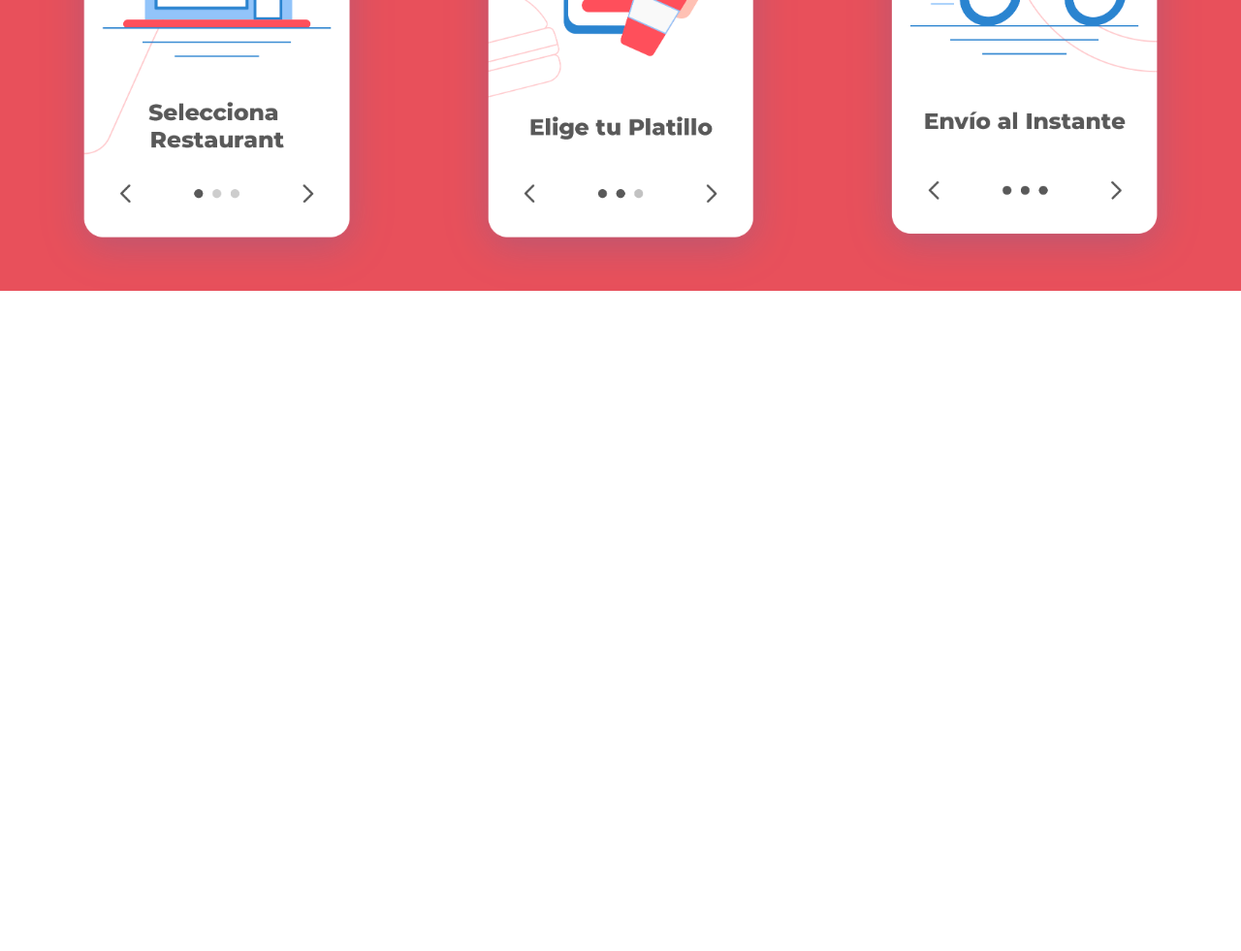
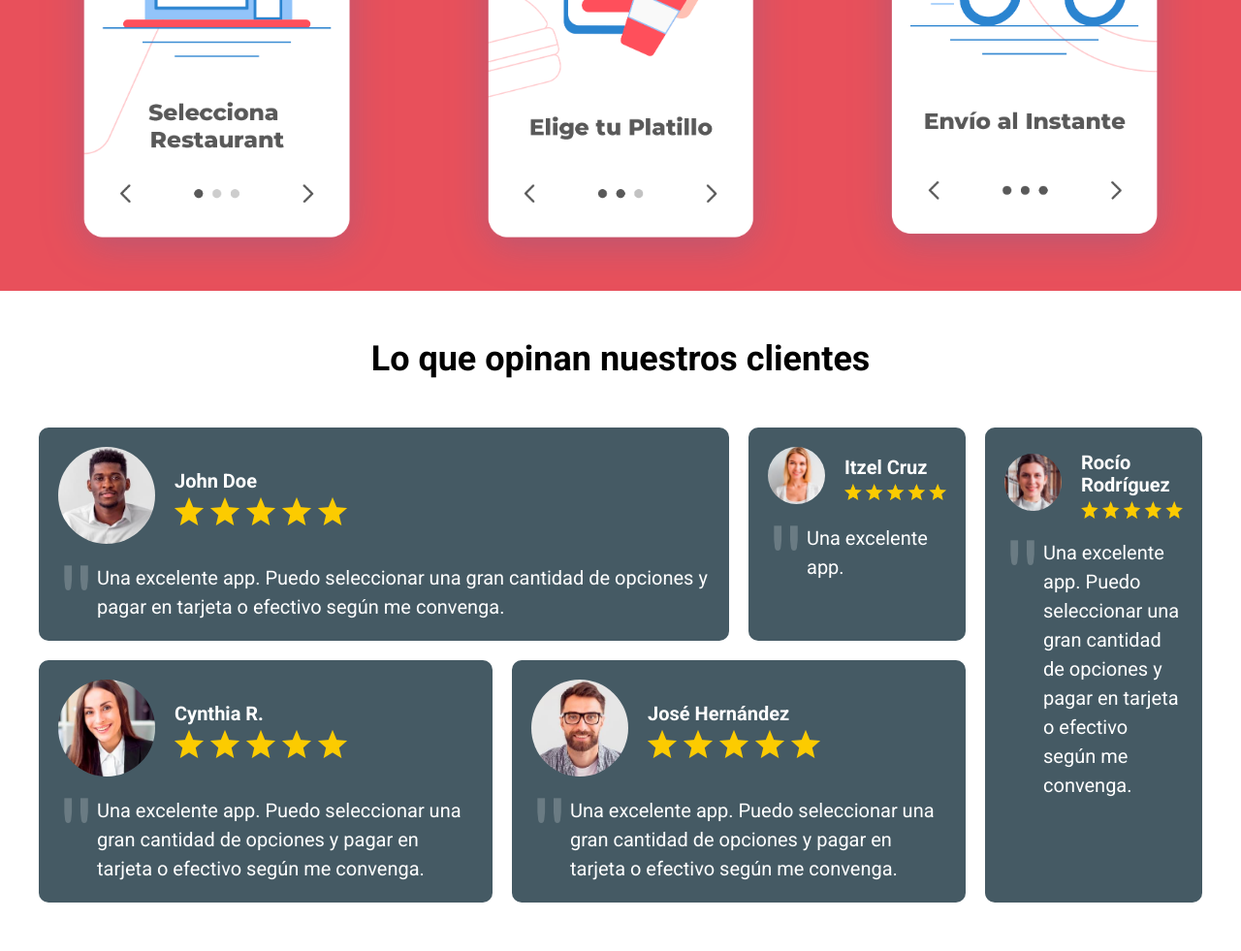
Before and after one commit to ErikaPalma/DeliveryApp, a website: page index.html in a window 1280 px wide. Shown: the part 1495-2476 px from the top of the page at 97% size. Before the commit the page ends 1795 px from the top, so only its background shows below. Drawn offline with Linux system fonts and the light colour scheme.

Commit message:
Sección de testimonios con CSS Grid

```diff
--- a/index.html
+++ b/index.html
@@ -51,7 +51,7 @@
         <img class="pasos__wave" src="build/img/wave.svg" alt="separador ola">
 
         <div class="pasos__contenido">
-            <h2 class="pasos__heading">¿Cómo funciona?<span>tan fácil como 1, 2 y 3</span></h2>
+            <h2 class="pasos__heading">¿Cómo funciona?<span>Tan fácil como 1, 2 y 3</span></h2>
             <div class="contenedor pasos__grid">
                 <div class="pasos__paso">
                     <img class="pasos__imagen" src="build/img/paso_1.png"  alt="paso 1 - Selecciona">
@@ -68,5 +68,92 @@
 
     </section>
 
+    <section class="testimonios contenedor">
+        <h2 class="testimonios__heading text-center">Lo que opinan nuestros clientes</h2>
+        <div class="testimonios__grid">
+            <div class="testimonio">
+                <header class="testimonio__header">
+                    <div class="testimonio__imagen">
+                        <img src="build/img/testimonial1.jpg" alt="imagen cliente 1" >
+                    </div>
+                    <div class="testimonio__info">
+                        <p class="testimonio__autor">John Doe</p>
+                        <img class="testimonio__calificacion" src="build/img/estrellas.png" alt="imagen estrellas calificación">
+                    </div>
+                </header>
+                <blockquote class="testimonio__texto">
+                    Una excelente app. Puedo seleccionar una gran cantidad de opciones y pagar en tarjeta o efectivo
+                    según me convenga.
+                </blockquote>
+            </div><!--Fin bloque testimonios-->
+
+            <div class="testimonio">
+                <header class="testimonio__header">
+                    <div class="testimonio__imagen">
+                        <img src="build/img/testimonial5.jpg" alt="imagen cliente 5" >
+                    </div>
+                    <div class="testimonio__info">
+                        <p class="testimonio__autor">Itzel Cruz</p>
+                        <img class="testimonio__calificacion" src="build/img/estrellas.png" alt="imagen estrellas calificación">
+                    </div>
+                </header>
+                <blockquote class="testimonio__texto">
+                    Una excelente app.
+                </blockquote>
+            </div><!--Fin bloque testimonios-->
+
+            <div class="testimonio">
+                <header class="testimonio__header">
+                    <div class="testimonio__imagen">
+                        <img src="build/img/testimonial4.jpg" alt="imagen cliente 4" >
+                    </div>
+                    <div class="testimonio__info">
+                        <p class="testimonio__autor">Rocío Rodríguez</p>
+                        <img class="testimonio__calificacion" src="build/img/estrellas.png" alt="imagen estrellas calificación">
+                    </div>
+                </header>
+                <blockquote class="testimonio__texto">
+                    Una excelente app.
+                    Puedo seleccionar una gran cantidad de opciones y pagar en tarjeta o efectivo
+                    según me convenga.
+                </blockquote>
+            </div><!--Fin bloque testimonios-->
+
+            <div class="testimonio">
+                <header class="testimonio__header">
+                    <div class="testimonio__imagen">
+                        <img src="build/img/testimonial2.jpg" alt="imagen cliente 2" >
+                    </div>
+                    <div class="testimonio__info">
+                        <p class="testimonio__autor">Cynthia R.</p>
+                        <img class="testimonio__calificacion" src="build/img/estrellas.png" alt="imagen estrellas calificación">
+                    </div>
+                </header>
+                <blockquote class="testimonio__texto">
+                    Una excelente app. Puedo seleccionar una gran cantidad de opciones y pagar en tarjeta o efectivo
+                    según me convenga.
+                </blockquote>
+            </div><!--Fin bloque testimonios-->
+
+            <div class="testimonio">
+                <header class="testimonio__header">
+                    <div class="testimonio__imagen">
+                        <img src="build/img/testimonial3.jpg" alt="imagen cliente 3" >
+                    </div>
+                    <div class="testimonio__info">
+                        <p class="testimonio__autor">José Hernández</p>
+                        <img class="testimonio__calificacion" src="build/img/estrellas.png" alt="imagen estrellas calificación">
+                    </div>
+                </header>
+                <blockquote class="testimonio__texto">
+                    Una excelente app. Puedo seleccionar una gran cantidad de opciones y pagar en tarjeta o efectivo
+                    según me convenga.
+                </blockquote>
+            </div><!--Fin bloque testimonios-->
+
+
+        </div>
+    </section>
+
 </body>
 </html>
--- a/src/scss/app.scss
+++ b/src/scss/app.scss
@@ -2,3 +2,4 @@
 @use 'header';
 @use 'formulario';
 @use 'pasos';
+@use 'testimonios';
--- /dev/null
+++ b/src/scss/testimonios/_index.scss
@@ -0,0 +1,2 @@
+@forward 'testimonios';
+@forward 'testimonio';
--- /dev/null
+++ b/src/scss/testimonios/_testimonio.scss
@@ -0,0 +1,73 @@
+@use 'base/variables' as v;
+@use 'base/mixins' as m;
+
+.testimonio{
+    background-color: v.$secundario;
+    padding: 2rem;
+    margin-bottom: 2rem;
+    border-radius: 1rem;
+    color: v.$blanco;
+
+    &:last-of-type{
+
+    }
+
+    @include m.tablet{
+        margin-bottom: 0;
+        &:nth-child(1){
+           grid-column: 1 /4;
+        }
+        &:nth-child(3){
+            grid-row: 1 / 3;
+            grid-column: 5 / 6;
+        }
+        &:nth-child(4){
+            grid-column: 1 / 3;
+        }
+        &:nth-child(5){
+            grid-column: 3 / 5;
+        }
+    }
+
+    &__header{
+        display: flex;
+       gap: 2rem;
+       align-items: center;
+
+
+    }
+    &__imagen{
+        flex-basis: 10rem;
+        img{
+            border-radius: 50%;
+        }
+      }
+
+
+     &__autor{
+            color: v.$blanco;
+            font-weight: bold;
+            margin: .5rem 0;
+    }
+
+    &__texto{
+        font-size: 2rem;
+        line-height: 1.5;
+        margin: 2rem 0 0 0;
+        padding-left: 4rem;
+        position: relative;
+
+        &::before{
+            content: '"';
+            font-size: 10rem;
+            position: absolute;
+            left: 0;
+            top: -4rem;
+            opacity: .2;
+            font-family:'Trebuchet MS', 'Lucida Sans Unicode', 'Lucida Grande', 'Lucida Sans', Arial, sans-serif
+        }
+    }
+
+
+
+}
--- /dev/null
+++ b/src/scss/testimonios/_testimonios.scss
@@ -0,0 +1,14 @@
+@use 'base/variables' as v;
+@use 'base/mixins' as m;
+
+.testimonios{
+        padding: v.$separacion 0;
+
+        &__grid{
+            @include m.tablet {
+                    @include m.grid(5, 2rem)
+
+            }
+        }
+
+}
```
Also changed, not shown: build/css/app.css, 1 other file.
